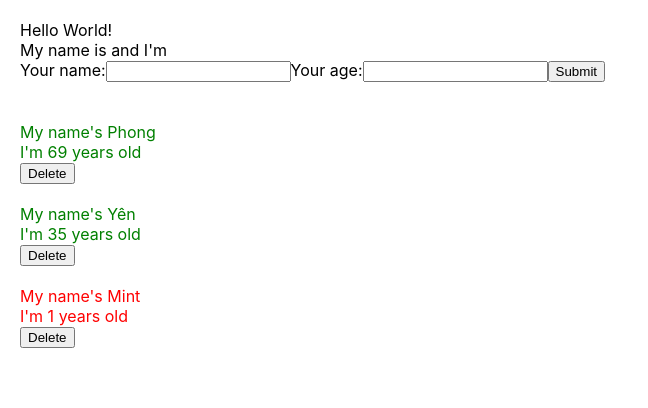
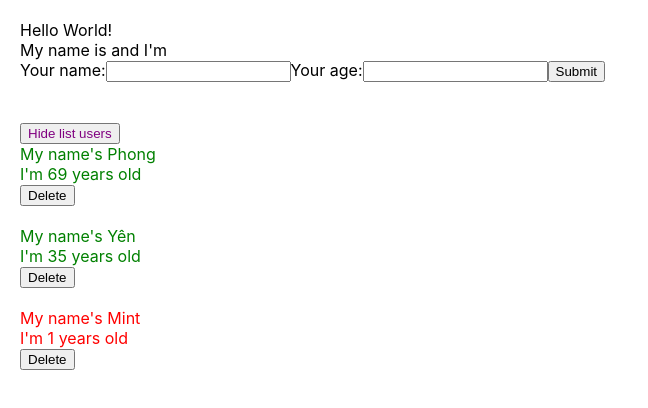
Before and after one commit to PhongNguyenwm/re-reactjs, a React (Create React App) app: page / in a window 1280 px wide. Shown: the top 408 px of the page, without its empty margins (0-648 px from the left). Built offline with nearby package versions, Linux system fonts and the light colour scheme.

Commit message:
video #35 React Hook

```diff
--- a/src/components/DisplayInfo.js
+++ b/src/components/DisplayInfo.js
@@ -1,4 +1,4 @@
-import React, { Component } from "react";
+import React, { Component, useState } from "react";
 import "./DisplayInfo.scss";
 import logo from "../logo.svg";
 
@@ -37,10 +37,22 @@ import logo from "../logo.svg";
 
 const DisplayInfo = (props) => {
   const { listUsers } = props;
+  const [isShowHideUserList, setShowHideUserList] = useState(true);
+  const handleHideShowUserList = () => {
+    setShowHideUserList(!isShowHideUserList);
+  };
 
   return (
     <div className="display-info-container">
-      {true && (
+      <div>
+        <button
+          onClick={() => handleHideShowUserList()}
+          className={isShowHideUserList === true ? "purple" : "green"}
+        >
+          {isShowHideUserList === true ? "Hide list users" : "Show list users"}
+        </button>
+      </div>
+      {isShowHideUserList && (
         <>
           {listUsers.map((item) => {
             return (
```
